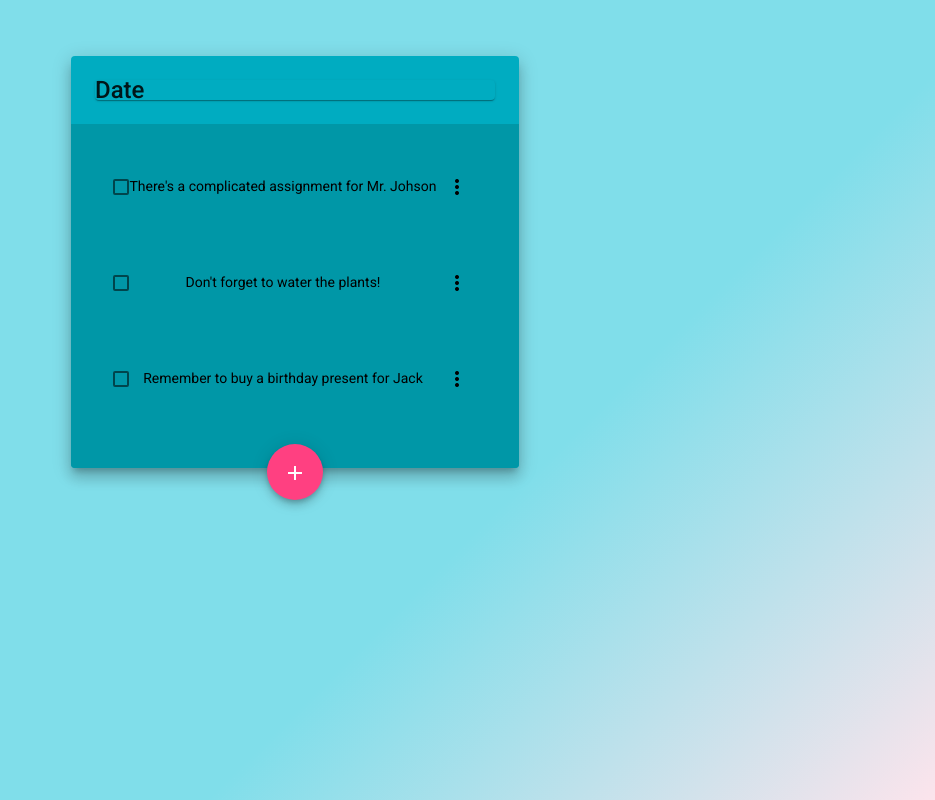
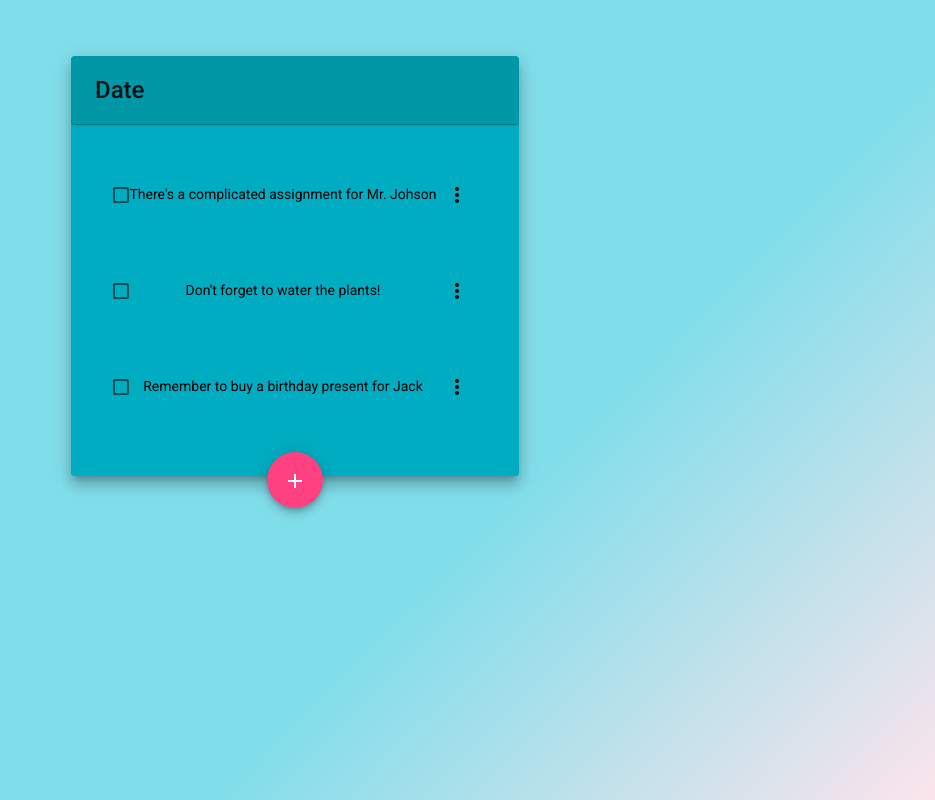
Before and after one commit to Foxar/angular-todo-app, an Angular app: page / in a window 1280 px wide. Shown: the whole page, without its empty margins (345-1280 px from the left). Built offline with nearby package versions, Linux system fonts and the light colour scheme.

Commit message:
Made todo list and header have different shades of primary color.

```diff
--- a/src/app/app.component.scss
+++ b/src/app/app.component.scss
@@ -28,15 +28,18 @@
 
         }
         .mat-card-title{
-            padding: 1em;
-            margin: 0;
+            .mat-card{
+                padding: 1em;
+                margin: 0;
+                background-color: $primary-dark;
+            }
         }
         .mat-card-content{
             padding: 2em 2em;
             margin: 0;
             max-height: 60vh;
             overflow-y: scroll;
-            background-color: $primary-dark;
+            background-color: $primary;
         }
         .mat-card-actions{
             padding: 1em;
```
